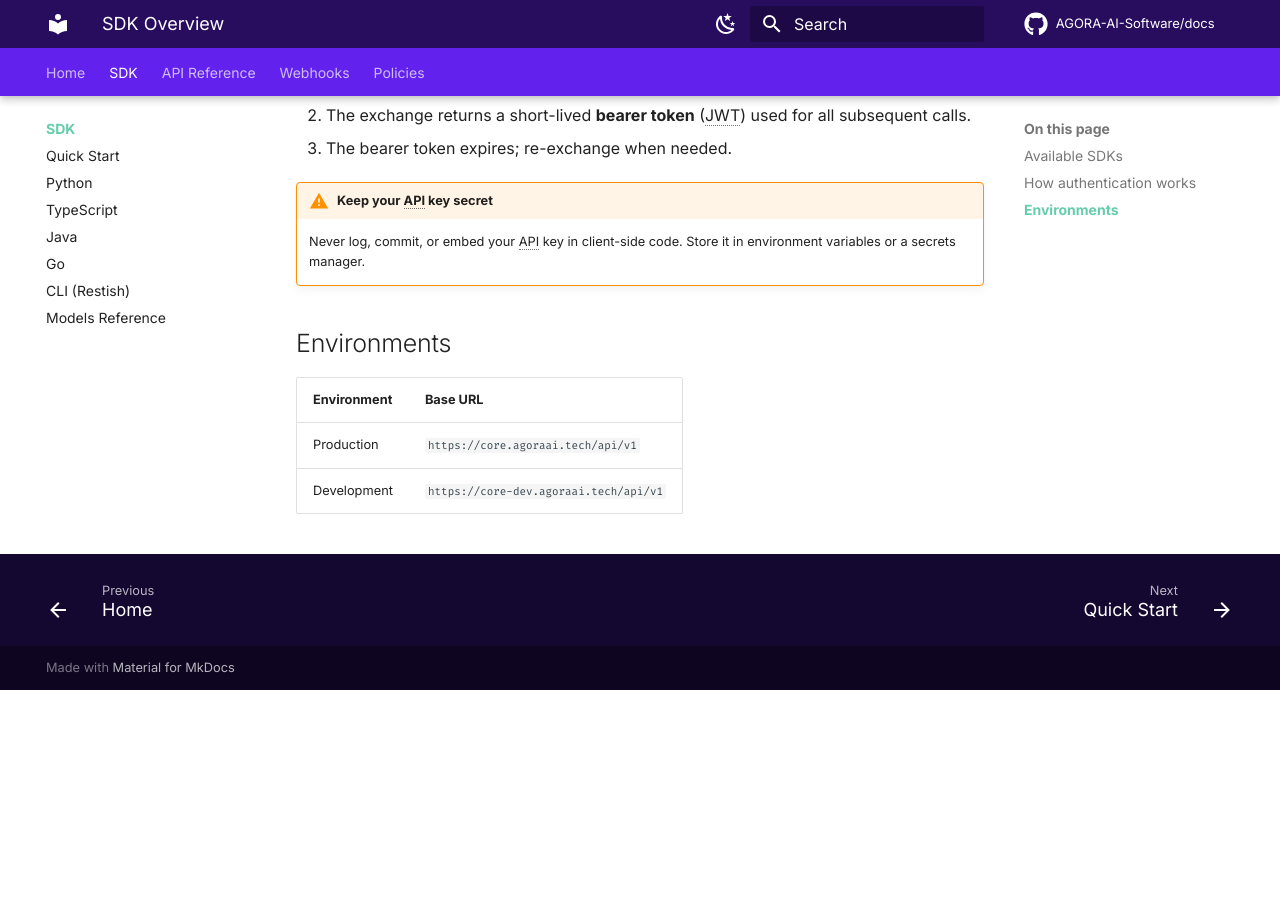
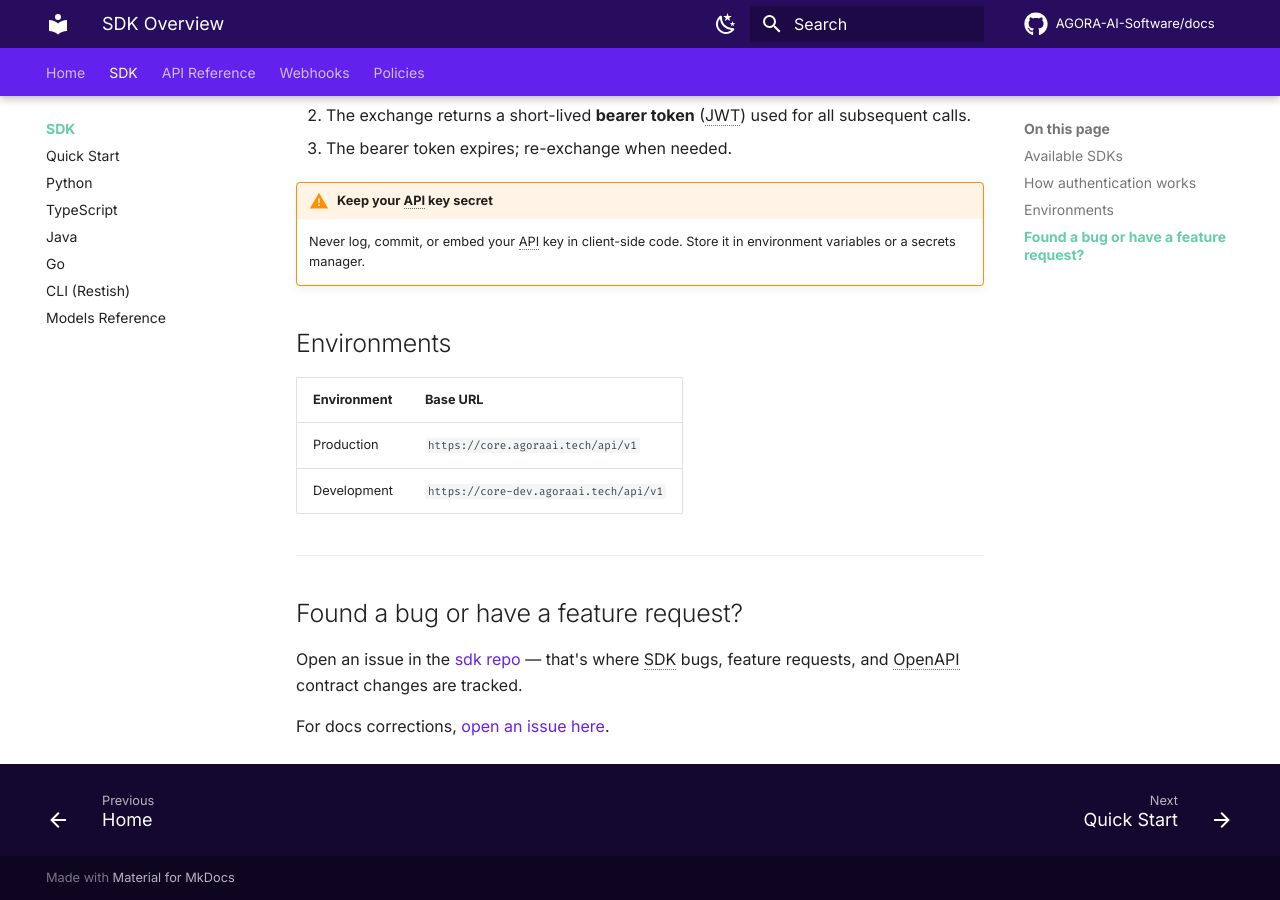
Before and after one commit to AGORA-AI-Software/docs, an MkDocs documentation site: the page built from docs/sdk/index.md, in a window 1280 px wide and 900 px high, scrolled down 1019 px. Built offline with MkDocs 1.6.1 and Material for MkDocs 9.7.7, drawn with Linux system fonts in a browser that asks for light colours; comment, search, counter and statistics services are not loaded; before the commit the page ends 1709 px from its top, so only the background shows below that.

Commit message:
docs: point SDK issue link to sdk repo, not docs repo
Co-Authored-By: leema-bot <266857362+leema-bot@users.noreply.github.com>

```diff
--- a/docs/sdk/index.md
+++ b/docs/sdk/index.md
@@ -73,3 +73,11 @@ API Key  ──(POST /auth/api-key/token)──►  Bearer token (short-lived JW
 |---|---|
 | Production | `https://core.agoraai.tech/api/v1` |
 | Development | `https://core-dev.agoraai.tech/api/v1` |
+
+---
+
+## Found a bug or have a feature request?
+
+Open an issue in the [sdk repo](https://github.com/AGORA-AI-Software/sdk/issues/new) — that's where SDK bugs, feature requests, and OpenAPI contract changes are tracked.
+
+For docs corrections, [open an issue here](https://github.com/AGORA-AI-Software/docs/issues/new).
```
